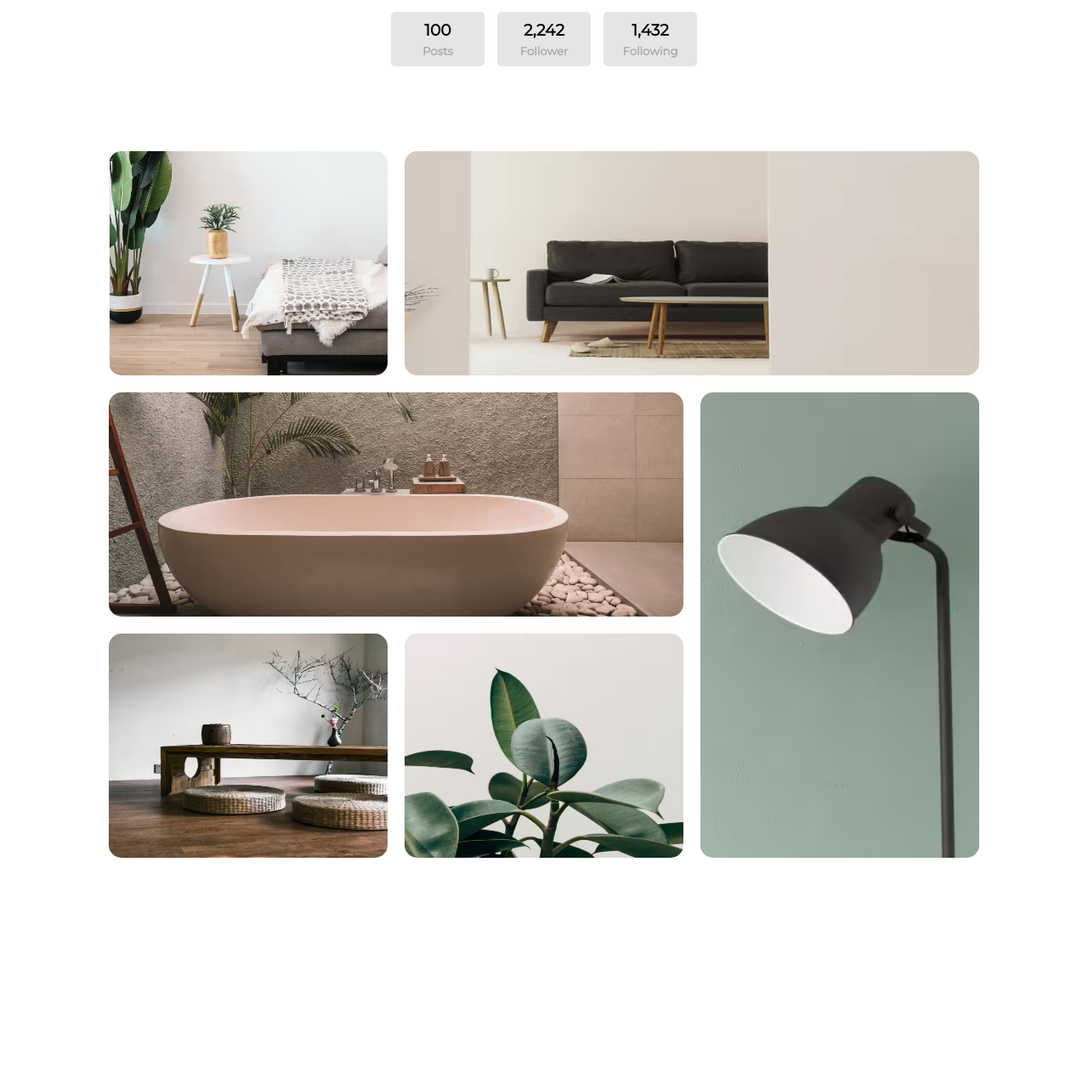
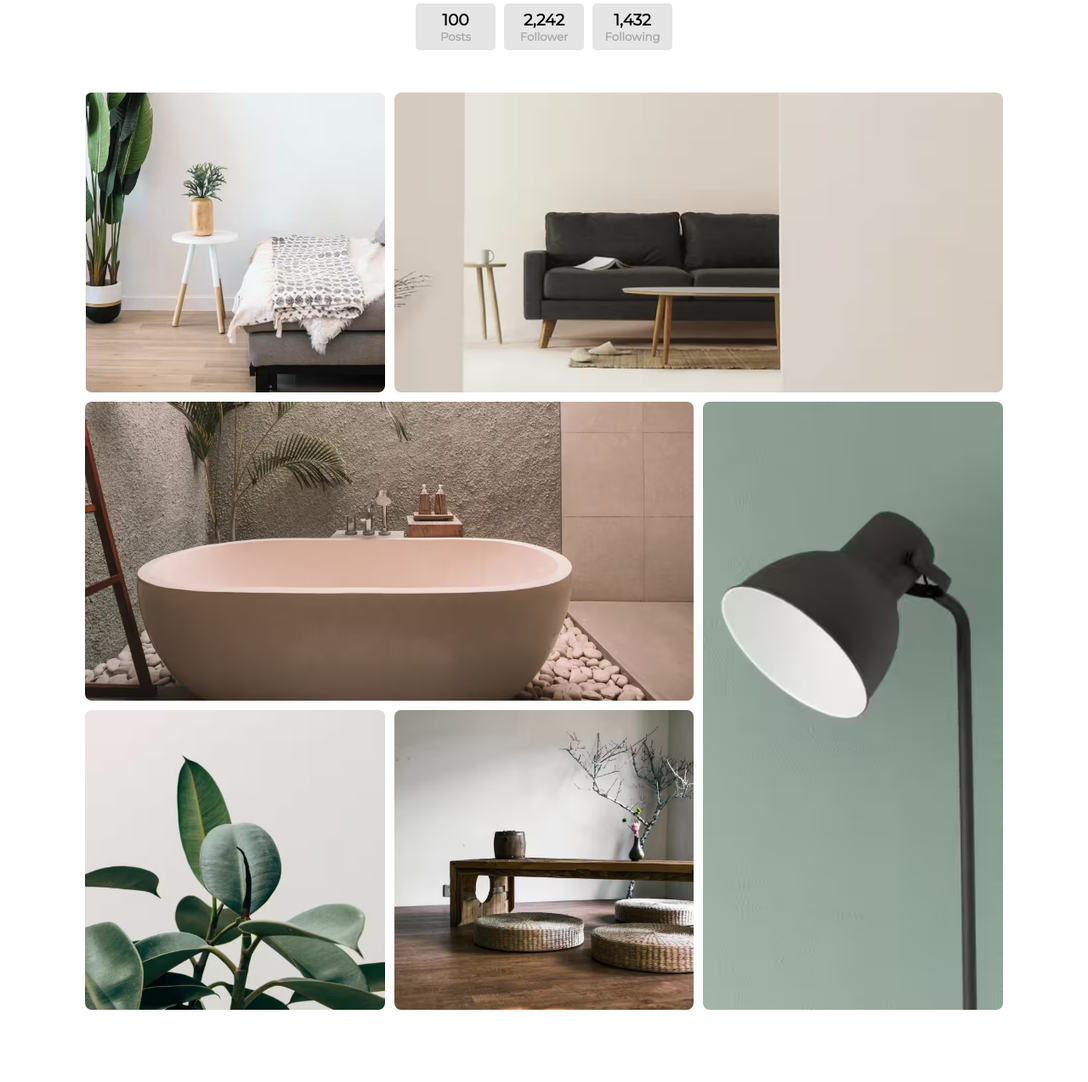
Before and after one commit to em-111/My-Gallery, a plain HTML site: page index.html in a window 1280 px wide. Shown: the part 296-1570 px from the top of the page at 85% size. Drawn offline with Linux system fonts and the light colour scheme.

Commit message:
Final Commit

```diff
--- a/index.html
+++ b/index.html
@@ -11,6 +11,7 @@
 </head>
 
 <body>
+    <div class="container">
         <header>
             <div class="user-image"></div>
             <h2>Rodney Cotton</h2>
@@ -32,20 +33,20 @@
             </div>
         </header>
 
-    <section>
-        <div class="gallery">
-            <div class="img img-1"></div>
-            <div class="img img-2"></div>
-            <div class="img img-3"></div>
-            <div class="img img-4"></div>
-            <div class="img img-5"></div>
-            <div class="img img-6"></div>
-        </div>
+        <section class="gallery">
+            <div class="img-1"></div>
+            <div class="img-2"></div>
+            <div class="img-3"></div>
+            <div class="img-4"></div>
+            <div class="img-5"></div>
+            <div class="img-6"></div>
         </section>
 
         <footer>
-        <p>&copy; This is a project from <a href="https://devchallenges.io/challenges/gcbWLxG6wdennelX7b8I" target="_blank">devchallenges.io</a></p>
+            <p>&copy; This is a project from <a href="https://devchallenges.io/challenges/gcbWLxG6wdennelX7b8I"
+                    target="_blank">devchallenges.io</a></p>
         </footer>
+    </div>
 </body>
 
 </html>
--- a/style.css
+++ b/style.css
@@ -3,7 +3,6 @@
 :root {
     --text: #a9a9a9;
     --rectangle: #e5e5e5;
-    --width: 1000px;
 }
 
 * {
@@ -13,134 +12,149 @@
 }
 
 body {
+    display: flex;
+    justify-content: center;
     font-family: "Montserrat", sans-serif;
+}
+
+.container {
+    width: 1200px;
     display: flex;
     flex-direction: column;
     align-items: center;
-    width: 100vw;
-    height: 100vh;
 }
 
-/* =============================    HEADER    ============================= */
+/* =================================    HEADER    ================================= */
 header {
-    margin-top: 70px;
+    width: 300px;
     display: flex;
     flex-direction: column;
     align-items: center;
     row-gap: 15px;
-    margin-bottom: 100px;
+    margin: 50px 0;
 }
 
 header .user-image {
     width: 150px;
     height: 150px;
-    border-radius: 10px;
+    border-radius: 8px;
     background-image: url("./Images/profilePhoto.avif");
     background-repeat: no-repeat;
     background-size: 100% 100%;
 }
 
-header .user-stats {
-    display: flex;
-    column-gap: 15px;
-}
-
-header .stats {
-    width: 110px;
-    background-color: var(--rectangle);
-    text-align: center;
-    padding: 10px 0;
-    border-radius: 5px;
+header h2 {
+    font-size: clamp(1.75rem, 1rem + 2vw, 2rem);
 }
 
 header h5 {
     color: var(--text);
 }
 
-.stats h3 {
-    margin-bottom: 5px;
+header .user-stats {
+    display: flex;
+    gap: 10px;
+    justify-content: space-between;
 }
 
-/* =============================    GALLERY    ============================= */
-section {
-    width: 80%;
-    padding-top: 65%;
-    margin-bottom: 300px;
-    position: relative;
+header .stats {
+    background-color: var(--rectangle);
+    width: 94px;
+    padding: 8px 0;
+    text-align: center;
+    border-radius: 5px;
 }
 
-section .gallery {
-    width: 100%;
-    height: 100%;
-    position: absolute;
-    top: 0;
+/* =================================    GALLERY    ================================= */
+.gallery {
+    width: 90%;
+    aspect-ratio: 1 / 1;
     display: grid;
-    gap: 20px;
     grid-template-columns: repeat(3, auto);
     grid-template-rows: repeat(3, auto);
+    gap: 1%;
     grid-template-areas:
         "img-1 img-2 img-2"
         "img-3 img-3 img-4"
-        "img-6 img-5 img-4";
+        "img-5 img-6 img-4";
+    margin-bottom: 150px;
 }
 
-.img-1 {
+.gallery .img-1 {
     grid-area: img-1;
     background-image: url("./Images/photo1.avif");
     background-repeat: no-repeat;
     background-size: 100% 100%;
-    border-radius: 15px;
+    border-radius: 8px;
 }
 
-.img-2 {
+.gallery .img-2 {
     grid-area: img-2;
     background-image: url("./Images/photo2.avif");
     background-repeat: no-repeat;
     background-size: 100% 100%;
-    border-radius: 15px;
+    border-radius: 8px;
 }
 
-.img-3 {
+.gallery .img-3 {
     grid-area: img-3;
     background-image: url("./Images/photo3.avif");
     background-repeat: no-repeat;
     background-size: 100% 100%;
-    border-radius: 15px;
+    border-radius: 8px;
 }
 
-.img-4 {
+.gallery .img-4 {
     grid-area: img-4;
     background-image: url("./Images/photo4.avif");
     background-repeat: no-repeat;
     background-size: 100% 100%;
-    border-radius: 15px;
+    border-radius: 8px;
 }
 
-.img-5 {
+.gallery .img-5 {
     grid-area: img-5;
     background-image: url("./Images/photo5.avif");
     background-repeat: no-repeat;
     background-size: 100% 100%;
-    border-radius: 15px;
+    border-radius: 8px;
 }
 
-.img-6 {
+.gallery .img-6 {
     grid-area: img-6;
     background-image: url("./Images/photo6.avif");
     background-repeat: no-repeat;
     background-size: 100% 100%;
-    border-radius: 15px;
+    border-radius: 8px;
 }
 
-/* =============================    FOOTER    ============================= */
+/* =================================    FOOTER    ================================= */
 footer {
-    width: 80%;
-    padding: 50px 0 100px 0;
+    width: 90%;
+    padding: 50px 0;
+    font-size: 14px;
 }
 
-/* =============================    GALLERY    ============================= */
-@media only screen and (max-width: 730px) {
-    section {
-        width: 90%;
+/* =================================    FOOTER    ================================= */
+@media only screen and (max-width: 700px) {
+    header .user-image {
+        width: 120px;
+        height: 120px;
+    }
+
+    header .stats {
+        background-color: var(--rectangle);
+        width: 90px;
+        padding: 8px 0;
+        text-align: center;
+        border-radius: 5px;
+    }
+
+    .stats h3 {
+        font-size: 16px;
+    }
+
+    .stats h5 {
+        font-size: 11px;
     }
 }
```
Lines whose indentation alone changed are shown as unchanged.
